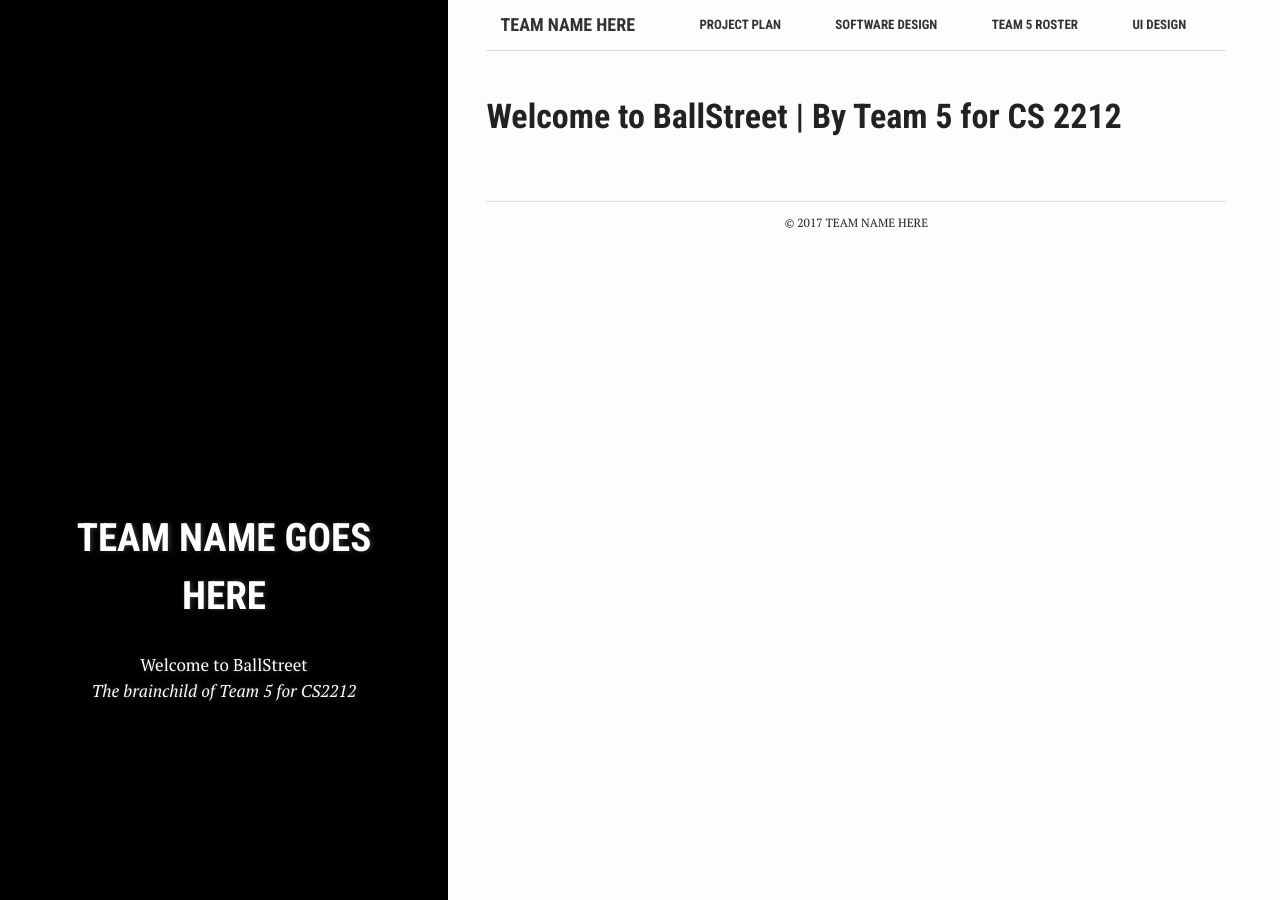
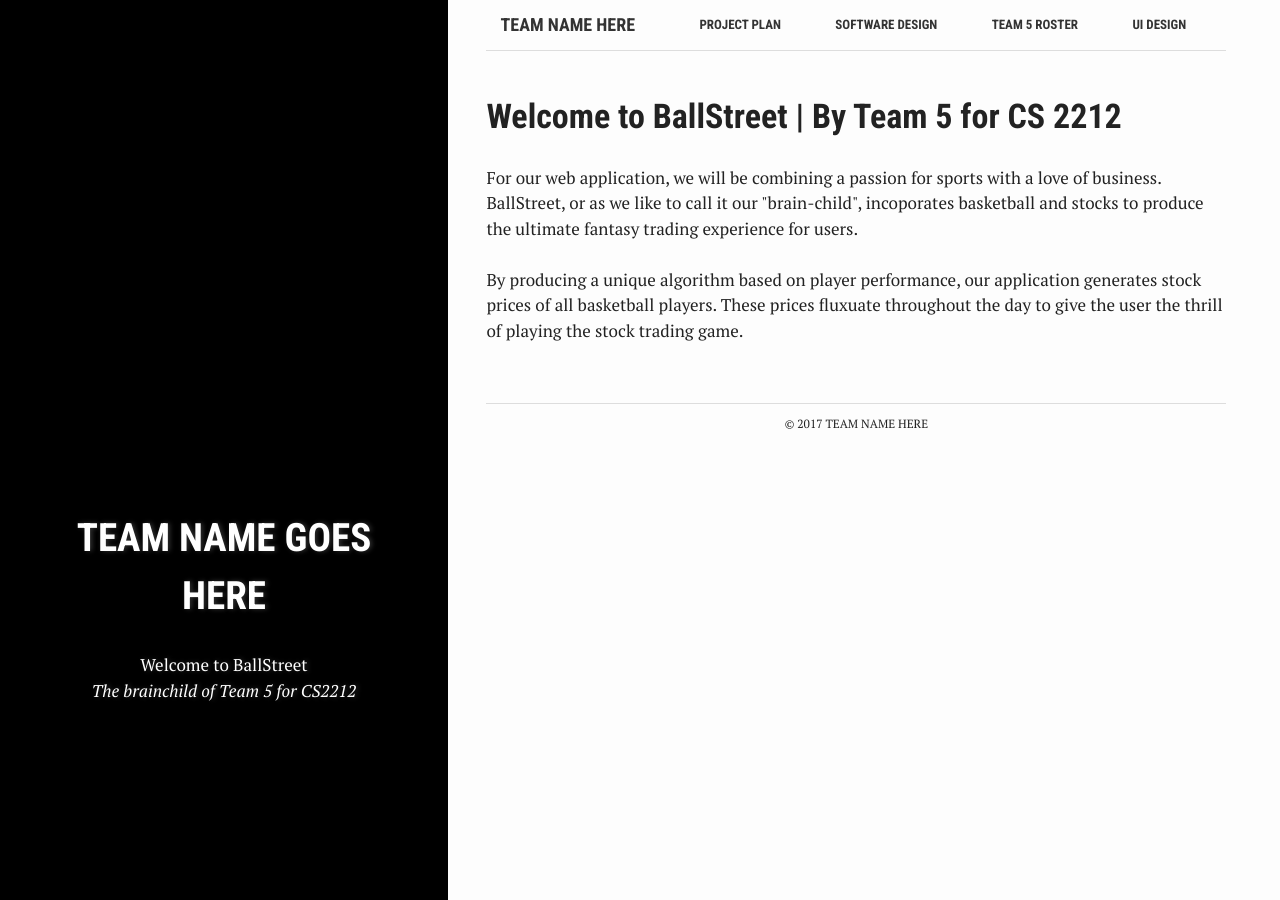
Before and after one commit to ufrauq/Ball-Street, a Jekyll site: the page built from index.html, in a window 1280 px wide. Built offline with Jekyll 4.4.1, drawn with Linux system fonts in a browser that asks for light colours.

Commit message:
Update index.html

```diff
--- a/index.html
+++ b/index.html
@@ -12,3 +12,11 @@
 </article>
 {% endfor %} -->
 <h1 >Welcome to BallStreet | By Team 5 for CS 2212 </h1>
+
+For our web application, we will be combining a passion for sports with a love of business.
+BallStreet, or as we like to call it our "brain-child", incoporates basketball and stocks to
+produce the ultimate fantasy trading experience for users.
+<br><br>
+By producing a unique algorithm based on player performance, our application generates stock
+prices of all basketball players. These prices fluxuate throughout the day to give the user
+the thrill of playing the stock trading game.
```
